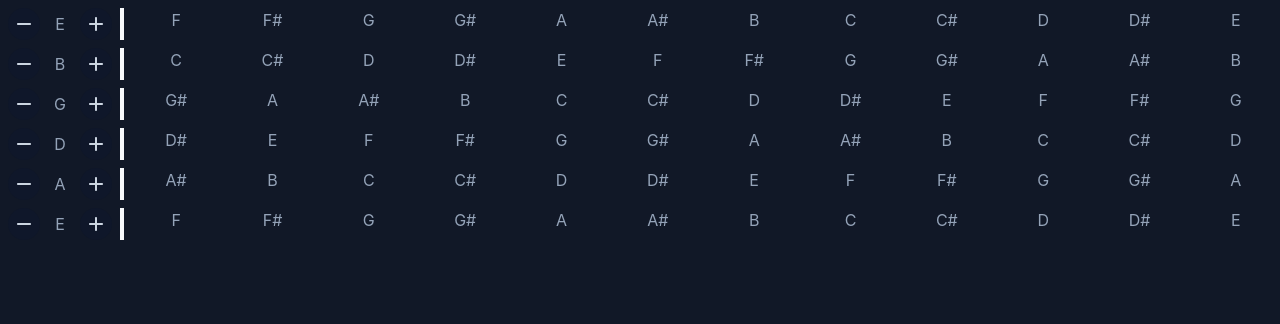
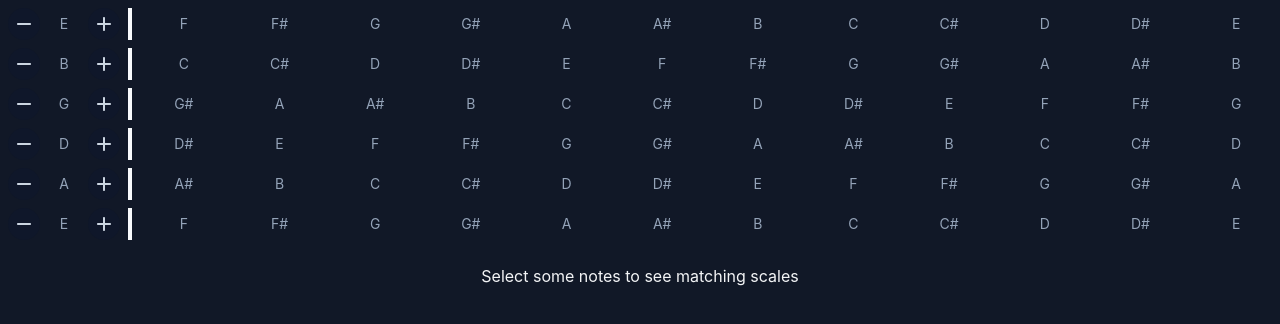
Before and after one commit to andrecastelo/yasf, a React (Vite) app: page / in a window 1280 px wide. Shown: the top 324 px of the page. Built offline with nearby package versions, Linux system fonts and the light colour scheme.

Commit message:
feat: add scale list and convert stuff to tailwind

```diff
--- a/src/App.tsx
+++ b/src/App.tsx
@@ -3,6 +3,7 @@ import { useMemo } from 'react';
 import { Global } from '@emotion/react';
 
 import { Fretboard } from './components';
+import { ScaleList } from './components/ScaleList';
 import { ScaleStateProvider } from './components/ScaleStateProvider';
 import { convertToVars } from './lib/utils';
 import { colors } from './theme';
@@ -26,6 +27,7 @@ export const App = () => {
       />
       <ScaleStateProvider>
         <Fretboard />
+        <ScaleList />
       </ScaleStateProvider>
     </div>
   );
--- a/src/components/Note.tsx
+++ b/src/components/Note.tsx
@@ -1,65 +1,8 @@
-import { css } from '@emotion/react';
-import styled from '@emotion/styled';
+import clsx from 'clsx';
 
 import { NoteType } from '@/lib/semitones';
 
 import { useScaleState } from './ScaleStateProvider';
-
-type StyledNoteProps = {
-  border: string;
-  bgColor: string;
-  color: string;
-};
-
-const StyledNote = styled.div<StyledNoteProps>`
-  ${({ border, bgColor, color }) => css`
-    border: ${border};
-    background-color: ${bgColor};
-    color: ${color};
-    display: flex;
-    align-items: center;
-    justify-content: center;
-    padding: 8px;
-    border-radius: 50%;
-    width: 24px;
-    height: 24px;
-    transition: background-color 0.2s ease-in;
-    cursor: pointer;
-    user-select: none;
-  `}
-`;
-
-const colors = {
-  color: {
-    selected: 'var(--slate-600)',
-    highlighted: 'var(--slate-300)',
-    default: 'var(--slate-400)',
-  },
-  border: {
-    selected: '1px solid var(--slate-600)',
-    highlighted: '1px dashed var(--slate-300)',
-    default: '1px solid transparent',
-  },
-  bgColor: {
-    selected: `var(--slate-100)`,
-    highlighted: `var(--slate-600)`,
-    default: 'transparent',
-  },
-};
-
-const getColor = (
-  colorName: keyof typeof colors,
-  selected: boolean,
-  highlighted: boolean,
-) => {
-  if (selected) {
-    return colors[colorName].selected;
-  } else if (highlighted) {
-    return colors[colorName].highlighted;
-  }
-
-  return colors[colorName].default;
-};
 
 type NoteProps = {
   note: NoteType;
@@ -72,9 +15,25 @@ export const Note = ({ note }: NoteProps) => {
   const selected = isSelected(note);
   const highlighted = isHighlighted(note);
 
-  const border = getColor('border', selected, highlighted);
-  const bgColor = getColor('bgColor', selected, highlighted);
-  const color = getColor('color', selected, highlighted);
+  const style = clsx(
+    'w-8 h-8',
+    'flex justify-center items-center',
+    'text-sm p-2 rounded-full transition-colors',
+    'cursor-pointer select-none border',
+    {
+      'text-slate-600': selected,
+      'text-slate-300': highlighted && !selected,
+      'text-slate-400': !highlighted && !selected,
+      'border-slate-600': selected,
+      'border-slate-500': highlighted && !selected,
+      'border-transparent': !highlighted && !selected,
+      'bg-slate-100': selected,
+      'bg-slate-600': highlighted && !selected,
+      'bg-transparent': !highlighted && !selected,
+      'border-dashed': highlighted && !selected,
+      'border-solid': selected,
+    },
+  );
 
   const onClick = () => {
     if (!selected) {
@@ -85,13 +44,8 @@ export const Note = ({ note }: NoteProps) => {
   };
 
   return (
-    <StyledNote
-      onClick={onClick}
-      border={border}
-      bgColor={bgColor}
-      color={color}
-    >
-      {note}
-    </StyledNote>
+    <div onClick={onClick} className={style}>
+      <span className="inline-block justify">{note}</span>
+    </div>
   );
 };
--- /dev/null
+++ b/src/components/ScaleList/ScaleList.tsx
@@ -0,0 +1,17 @@
+import { useScaleState } from '../ScaleStateProvider';
+
+export const ScaleList = () => {
+  const { selected } = useScaleState();
+
+  if (!selected.length) {
+    return (
+      <div className="w-full p-4">
+        <p className="text-gray-100 text-center">
+          Select some notes to see matching scales
+        </p>
+      </div>
+    );
+  }
+
+  return <p className="text-gray-100">Scales:</p>;
+};
--- /dev/null
+++ b/src/components/ScaleList/index.ts
@@ -0,0 +1 @@
+export { ScaleList } from './ScaleList';
```
